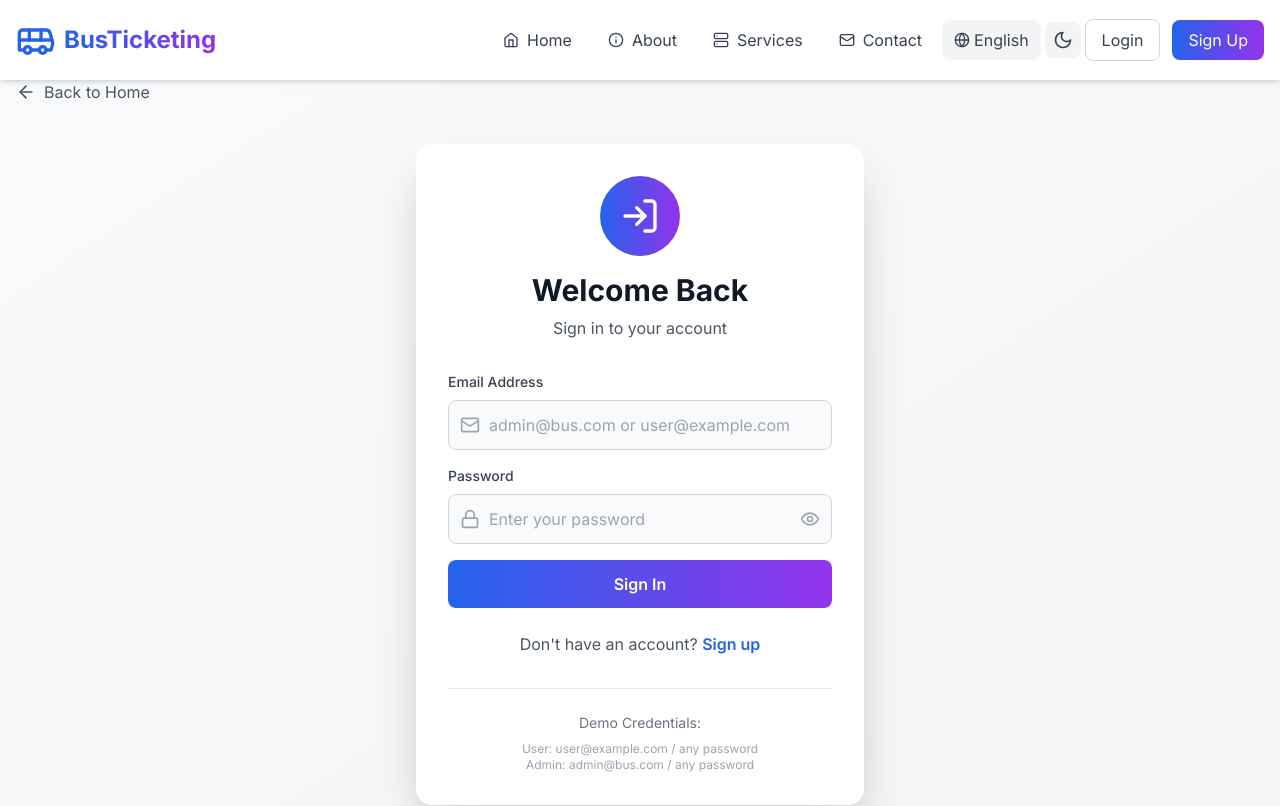
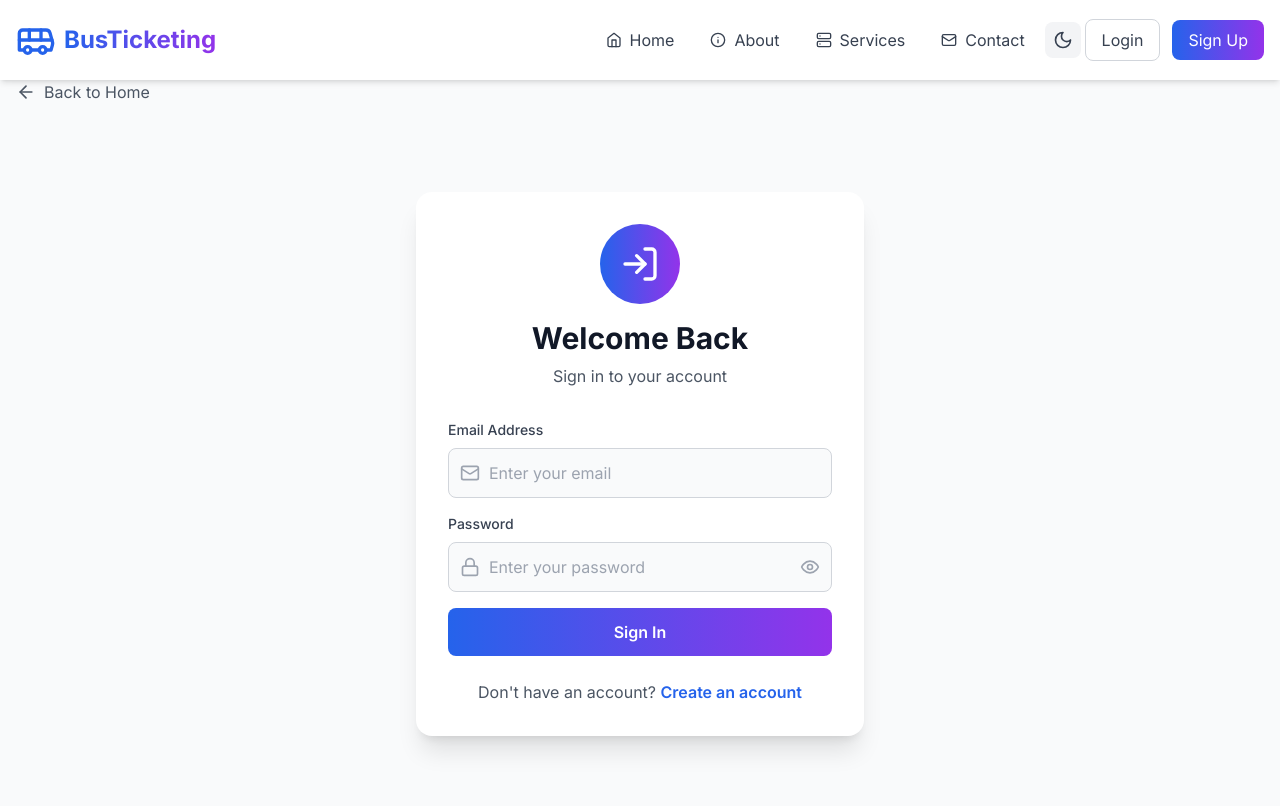
Before and after one commit to biruk2116/Bus-ticketing, a React (Vite) app in the folder frontend/: page /login in a window 1280 px wide. Shown: the top 806 px of the page. Built offline with nearby package versions, Linux system fonts and the light colour scheme.

Commit message:
editing the login page,the quick searchs,and the home page

```diff
--- a/frontend/src/components/Login.jsx
+++ b/frontend/src/components/Login.jsx
@@ -34,7 +34,7 @@ export const Login = () => {
   };
 
   return (
-    <div className="min-h-screen bg-gradient-to-br from-gray-50 to-gray-100 dark:from-gray-900 dark:to-gray-800 flex items-center justify-center py-20 px-4">
+    <div className="min-h-screen bg-gray-50 dark:bg-gray-900 flex items-center justify-center py-20 px-4">
       <div className="absolute top-20 left-4">
         <button
           onClick={() => navigate('/')}
@@ -51,7 +51,7 @@ export const Login = () => {
         transition={{ duration: 0.5 }}
         className="max-w-md w-full"
       >
-        <div className="bg-white dark:bg-gray-800 rounded-2xl shadow-2xl p-8">
+        <div className="bg-white dark:bg-gray-800 rounded-2xl shadow-xl p-8">
           <div className="text-center mb-8">
             <div className="w-20 h-20 bg-gradient-to-r from-blue-600 to-purple-600 rounded-full flex items-center justify-center mx-auto mb-4">
               <LogIn className="w-10 h-10 text-white" />
@@ -67,7 +67,7 @@ export const Login = () => {
                 <Mail className="absolute left-3 top-1/2 transform -translate-y-1/2 w-5 h-5 text-gray-400" />
                 <input
                   type="email"
-                  placeholder="admin@bus.com or user@example.com"
+                  placeholder="Enter your email"
                   value={formData.email}
                   onChange={(e) => setFormData({ ...formData, email: e.target.value })}
                   className="w-full bg-gray-50 dark:bg-gray-700 border border-gray-300 dark:border-gray-600 rounded-lg pl-10 pr-4 py-3 text-gray-900 dark:text-white placeholder-gray-400 dark:placeholder-gray-500 focus:outline-none focus:border-blue-500 focus:ring-2 focus:ring-blue-500/20 transition-all"
@@ -119,15 +119,9 @@ export const Login = () => {
           <p className="text-center mt-6 text-gray-600 dark:text-gray-400">
             Don't have an account?{' '}
             <Link to="/signup" className="text-blue-600 dark:text-blue-400 hover:text-blue-500 font-semibold">
-              Sign up
+              Create an account
             </Link>
           </p>
-
-          <div className="mt-8 pt-6 border-t border-gray-200 dark:border-gray-700 text-center">
-            <p className="text-sm text-gray-500 dark:text-gray-400 mb-2">Demo Credentials:</p>
-            <p className="text-xs text-gray-400 dark:text-gray-500">User: user@example.com / any password</p>
-            <p className="text-xs text-gray-400 dark:text-gray-500">Admin: admin@bus.com / any password</p>
-          </div>
         </div>
       </motion.div>
     </div>
--- a/frontend/src/components/Navbar.jsx
+++ b/frontend/src/components/Navbar.jsx
@@ -1,15 +1,14 @@
 // src/components/Navbar.jsx
 import React, { useState, useEffect } from 'react';
-import { Link, useNavigate, useLocation } from 'react-router-dom';
+import { useNavigate, useLocation } from 'react-router-dom';
 import { motion, AnimatePresence } from 'framer-motion';
-import { Bus, Sun, Moon, Menu, X, User, LogOut, Home, Info, Server, Mail, Globe } from 'lucide-react';
+import { Bus, Sun, Moon, Menu, X, User, LogOut, Home, Info, Server, Mail } from 'lucide-react';
 import { useAuth } from '../context/AuthContext';
 
 export const Navbar = () => {
   const [isScrolled, setIsScrolled] = useState(false);
   const [isMobileMenuOpen, setIsMobileMenuOpen] = useState(false);
   const [isDarkMode, setIsDarkMode] = useState(false);
-  const [language, setLanguage] = useState('en');
   const { user, logout } = useAuth();
   const navigate = useNavigate();
   const location = useLocation();
@@ -65,13 +64,6 @@ export const Navbar = () => {
     { name: 'Contact', id: 'contact', icon: Mail },
   ];
 
-  const languages = [
-    { code: 'en', name: 'English' },
-    { code: 'am', name: 'አማርኛ' },
-    { code: 'om', name: 'Oromiffa' },
-    { code: 'ti', name: 'ትግርኛ' },
-  ];
-
   return (
     <nav className={`fixed top-0 w-full z-50 transition-all duration-300 ${
       isScrolled
@@ -104,18 +96,10 @@ export const Navbar = () => {
               </button>
             ))}
 
-            {/* Language Selector */}
-            <div className="relative ml-2">
-              <button className="flex items-center space-x-1 px-3 py-2 rounded-lg bg-gray-100 dark:bg-gray-800 text-gray-700 dark:text-gray-300">
-                <Globe className="w-4 h-4" />
-                <span>{languages.find(l => l.code === language)?.name}</span>
-              </button>
-            </div>
-
             {/* Theme Toggle */}
             <button
               onClick={toggleDarkMode}
-              className="ml-2 p-2 rounded-lg bg-gray-100 dark:bg-gray-800 hover:bg-gray-200 dark:hover:bg-gray-700 transition-all"
+              className="ml-4 p-2 rounded-lg bg-gray-100 dark:bg-gray-800 hover:bg-gray-200 dark:hover:bg-gray-700 transition-all"
             >
               {isDarkMode ? <Sun className="w-5 h-5 text-yellow-500" /> : <Moon className="w-5 h-5 text-gray-700" />}
             </button>
--- a/frontend/src/components/Signup.jsx
+++ b/frontend/src/components/Signup.jsx
@@ -42,7 +42,7 @@ export const Signup = () => {
   };
 
   return (
-    <div className="min-h-screen bg-gradient-to-br from-gray-50 to-gray-100 dark:from-gray-900 dark:to-gray-800 flex items-center justify-center py-20 px-4">
+    <div className="min-h-screen bg-gray-50 dark:bg-gray-900 flex items-center justify-center py-20 px-4">
       <div className="absolute top-20 left-4">
         <button
           onClick={() => navigate('/')}
@@ -59,7 +59,7 @@ export const Signup = () => {
         transition={{ duration: 0.5 }}
         className="max-w-md w-full"
       >
-        <div className="bg-white dark:bg-gray-800 rounded-2xl shadow-2xl p-8">
+        <div className="bg-white dark:bg-gray-800 rounded-2xl shadow-xl p-8">
           <div className="text-center mb-8">
             <div className="w-20 h-20 bg-gradient-to-r from-blue-600 to-purple-600 rounded-full flex items-center justify-center mx-auto mb-4">
               <UserPlus className="w-10 h-10 text-white" />
--- a/frontend/src/context/AuthContext.jsx
+++ b/frontend/src/context/AuthContext.jsx
@@ -13,54 +13,47 @@ export const useAuth = () => {
 export const AuthProvider = ({ children }) => {
   const [user, setUser] = useState(null);
   const [loading, setLoading] = useState(true);
+  const [users, setUsers] = useState(() => {
+    const savedUsers = localStorage.getItem('registeredUsers');
+    return savedUsers ? JSON.parse(savedUsers) : [];
+  });
 
   useEffect(() => {
-    const storedUser = localStorage.getItem('user');
-    const token = localStorage.getItem('token');
-    if (storedUser && token) {
+    const storedUser = localStorage.getItem('currentUser');
+    if (storedUser) {
       setUser(JSON.parse(storedUser));
     }
     setLoading(false);
   }, []);
 
-  // Mock login - Replace with actual API call
-  const login = async (email, password) => {
+  // Save users to localStorage whenever they change
+  useEffect(() => {
+    localStorage.setItem('registeredUsers', JSON.stringify(users));
+  }, [users]);
+
+  const signup = async (name, email, password) => {
     try {
-      // Simulate API call
-      await new Promise(resolve => setTimeout(resolve, 1000));
-
-      // Mock user data
-      let userData;
-      if (email === 'admin@bus.com') {
-        userData = { id: '1', name: 'Admin User', email, role: 'admin' };
-      } else {
-        userData = { id: '2', name: email.split('@')[0], email, role: 'user' };
+      // Check if user already exists
+      const userExists = users.find(u => u.email === email);
+      if (userExists) {
+        toast.error('User already exists! Please login.');
+        return false;
       }
 
-      const token = 'mock_token_' + Date.now();
+      // Create new user
+      const newUser = {
+        id: Date.now().toString(),
+        name,
+        email,
+        password,
+        role: email === 'admin@bus.com' ? 'admin' : 'user',
+        createdAt: new Date().toISOString(),
+        bookings: []
+      };
 
-      localStorage.setItem('token', token);
-      localStorage.setItem('user', JSON.stringify(userData));
-      setUser(userData);
-      toast.success(`Welcome back, ${userData.name}!`);
-      return true;
-    } catch (error) {
-      toast.error('Login failed. Please try again.');
-      return false;
-    }
-  };
-
-  // Mock signup - Replace with actual API call
-  const signup = async (name, email, password) => {
-    try {
-      await new Promise(resolve => setTimeout(resolve, 1000));
-
-      const userData = { id: Date.now().toString(), name, email, role: 'user' };
-      const token = 'mock_token_' + Date.now();
-
-      localStorage.setItem('token', token);
-      localStorage.setItem('user', JSON.stringify(userData));
-      setUser(userData);
+      setUsers([...users, newUser]);
+      localStorage.setItem('currentUser', JSON.stringify(newUser));
+      setUser(newUser);
       toast.success('Account created successfully!');
       return true;
     } catch (error) {
@@ -69,15 +62,67 @@ export const AuthProvider = ({ children }) => {
     }
   };
 
+  const login = async (email, password) => {
+    try {
+      // Find user by email
+      const foundUser = users.find(u => u.email === email);
+
+      if (!foundUser) {
+        toast.error('User not found! Please create an account first.');
+        return false;
+      }
+
+      // Check password (in real app, this would be hashed)
+      if (foundUser.password !== password) {
+        toast.error('Invalid password!');
+        return false;
+      }
+
+      localStorage.setItem('currentUser', JSON.stringify(foundUser));
+      setUser(foundUser);
+      toast.success(`Welcome back, ${foundUser.name}!`);
+      return true;
+    } catch (error) {
+      toast.error('Login failed. Please try again.');
+      return false;
+    }
+  };
+
   const logout = () => {
-    localStorage.removeItem('token');
-    localStorage.removeItem('user');
+    localStorage.removeItem('currentUser');
     setUser(null);
     toast.success('Logged out successfully');
   };
 
+  const addBookingToUser = (userId, booking) => {
+    const updatedUsers = users.map(u => {
+      if (u.id === userId) {
+        return {
+          ...u,
+          bookings: [...(u.bookings || []), booking]
+        };
+      }
+      return u;
+    });
+    setUsers(updatedUsers);
+  };
+
+  const getUserBookings = (userId) => {
+    const user = users.find(u => u.id === userId);
+    return user?.bookings || [];
+  };
+
   return (
-    <AuthContext.Provider value={{ user, loading, login, signup, logout }}>
+    <AuthContext.Provider value={{
+      user,
+      loading,
+      login,
+      signup,
+      logout,
+      addBookingToUser,
+      getUserBookings,
+      users
+    }}>
       {children}
     </AuthContext.Provider>
   );
--- a/frontend/src/index.css
+++ b/frontend/src/index.css
@@ -1,49 +1,49 @@
-/* src/index.css - Complete theme system with better visibility */
-@import url('https://fonts.googleapis.com/css2?family=Inter:wght@300;400;500;600;700;800;900&family=Poppins:wght@400;500;600;700;800&display=swap');
+/* src/index.css - Perfect Light Mode Visibility */
+@import url('https://fonts.googleapis.com/css2?family=Inter:wght@300;400;500;600;700;800;900&display=swap');
 
 @tailwind base;
 @tailwind components;
 @tailwind utilities;
 
 @layer base {
-  /* Light Theme Colors - High Contrast */
+  /* Light Theme - High Visibility */
   :root {
     --bg-primary: #ffffff;
-    --bg-secondary: #f8fafc;
+    --bg-secondary: #f3f4f6;
     --bg-card: #ffffff;
-    --text-primary: #0f172a;
-    --text-secondary: #334155;
-    --text-muted: #64748b;
-    --border: #e2e8f0;
-    --primary: #4f46e5;
-    --primary-dark: #4338ca;
-    --primary-light: #818cf8;
+    --text-primary: #111827;
+    --text-secondary: #374151;
+    --text-muted: #6b7280;
+    --border: #e5e7eb;
+    --primary: #3b82f6;
+    --primary-dark: #2563eb;
+    --primary-light: #60a5fa;
     --accent: #f59e0b;
     --accent-dark: #d97706;
     --success: #10b981;
     --danger: #ef4444;
     --warning: #f59e0b;
-    --card-shadow: 0 10px 15px -3px rgba(0, 0, 0, 0.1);
+    --card-shadow: 0 1px 3px 0 rgba(0, 0, 0, 0.1), 0 1px 2px 0 rgba(0, 0, 0, 0.06);
   }
 
-  /* Dark Theme Colors - High Contrast */
+  /* Dark Theme - High Contrast */
   .dark {
-    --bg-primary: #0f172a;
-    --bg-secondary: #1e293b;
-    --bg-card: #1e293b;
-    --text-primary: #f1f5f9;
-    --text-secondary: #cbd5e1;
-    --text-muted: #94a3b8;
-    --border: #334155;
-    --primary: #818cf8;
-    --primary-dark: #6366f1;
-    --primary-light: #a5b4fc;
+    --bg-primary: #111827;
+    --bg-secondary: #1f2937;
+    --bg-card: #1f2937;
+    --text-primary: #f9fafb;
+    --text-secondary: #e5e7eb;
+    --text-muted: #9ca3af;
+    --border: #374151;
+    --primary: #60a5fa;
+    --primary-dark: #3b82f6;
+    --primary-light: #93c5fd;
     --accent: #fbbf24;
     --accent-dark: #f59e0b;
     --success: #34d399;
     --danger: #f87171;
     --warning: #fbbf24;
-    --card-shadow: 0 10px 15px -3px rgba(0, 0, 0, 0.3);
+    --card-shadow: 0 1px 3px 0 rgba(0, 0, 0, 0.3), 0 1px 2px 0 rgba(0, 0, 0, 0.2);
   }
 
   * {
@@ -58,24 +58,6 @@
     color: var(--text-primary);
     transition: background-color 0.3s ease, color 0.3s ease;
   }
-
-  /* Custom scrollbar */
-  ::-webkit-scrollbar {
-    width: 8px;
-  }
-
-  ::-webkit-scrollbar-track {
-    background: var(--bg-secondary);
-  }
-
-  ::-webkit-scrollbar-thumb {
-    background: var(--primary);
-    border-radius: 4px;
-  }
-
-  ::-webkit-scrollbar-thumb:hover {
-    background: var(--primary-dark);
-  }
 }
 
 @layer components {
@@ -84,18 +66,6 @@
     border: 1px solid var(--border);
     border-radius: 1rem;
     box-shadow: var(--card-shadow);
-  }
-
-  .glass-card-light {
-    background: rgba(255, 255, 255, 0.9);
-    backdrop-filter: blur(10px);
-    border: 1px solid rgba(0, 0, 0, 0.1);
-    border-radius: 1rem;
-  }
-
-  .dark .glass-card-light {
-    background: rgba(0, 0, 0, 0.5);
-    border: 1px solid rgba(255, 255, 255, 0.1);
   }
 
   .btn-primary {
@@ -112,7 +82,22 @@
     box-shadow: 0 10px 20px -5px var(--primary);
   }
 
-  .input-glass {
+  .btn-secondary {
+    background: var(--bg-secondary);
+    color: var(--text-primary);
+    padding: 0.75rem 1.5rem;
+    border-radius: 0.75rem;
+    font-weight: 600;
+    border: 1px solid var(--border);
+    transition: all 0.3s ease;
+  }
+
+  .btn-secondary:hover {
+    background: var(--primary);
+    color: white;
+  }
+
+  .input-field {
     width: 100%;
     background: var(--bg-secondary);
     border: 1px solid var(--border);
@@ -122,50 +107,13 @@
     transition: all 0.3s ease;
   }
 
-  .input-glass:focus {
+  .input-field:focus {
     outline: none;
     border-color: var(--primary);
-    box-shadow: 0 0 0 3px rgba(79, 70, 229, 0.1);
+    box-shadow: 0 0 0 3px rgba(59, 130, 246, 0.1);
   }
 
-  .input-glass::placeholder {
+  .input-field::placeholder {
     color: var(--text-muted);
   }
 }
-
-@layer utilities {
-  .text-gradient {
-    background: linear-gradient(135deg, var(--primary), var(--accent));
-    -webkit-background-clip: text;
-    background-clip: text;
-    color: transparent;
-  }
-
-  .bg-gradient-custom {
-    background: linear-gradient(135deg, var(--primary), var(--accent));
-  }
-
-  .animate-float {
-    animation: float 6s ease-in-out infinite;
-  }
-
-  @keyframes float {
-    0%, 100% { transform: translateY(0px); }
-    50% { transform: translateY(-20px); }
-  }
-
-  @keyframes slideIn {
-    from {
-      opacity: 0;
-      transform: translateX(-50px);
-    }
-    to {
-      opacity: 1;
-      transform: translateX(0);
-    }
-  }
-
-  .animate-slide-in {
-    animation: slideIn 0.6s ease-out;
-  }
-}
```
Also changed, not shown: frontend/src/components/Footer.jsx (+2 -12 lines), frontend/src/components/HeroSection.jsx (+1 -15 lines).
